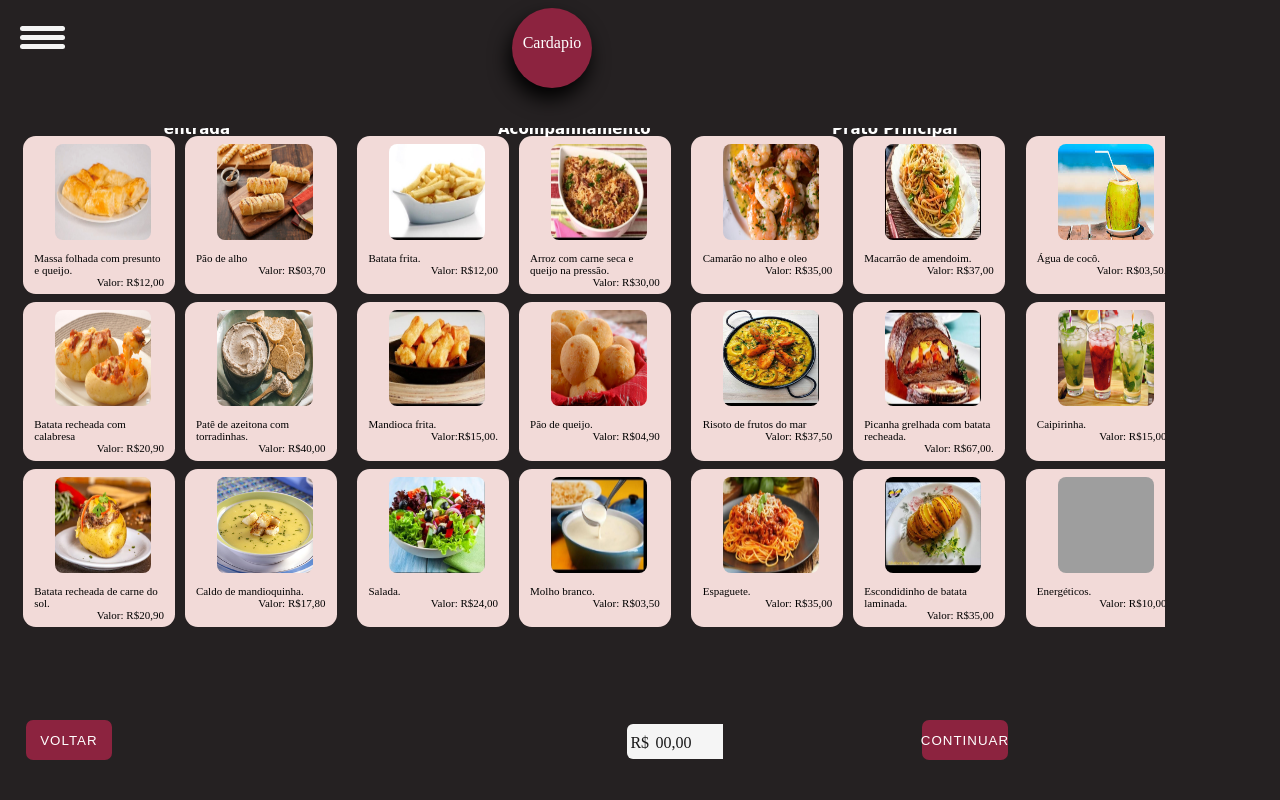
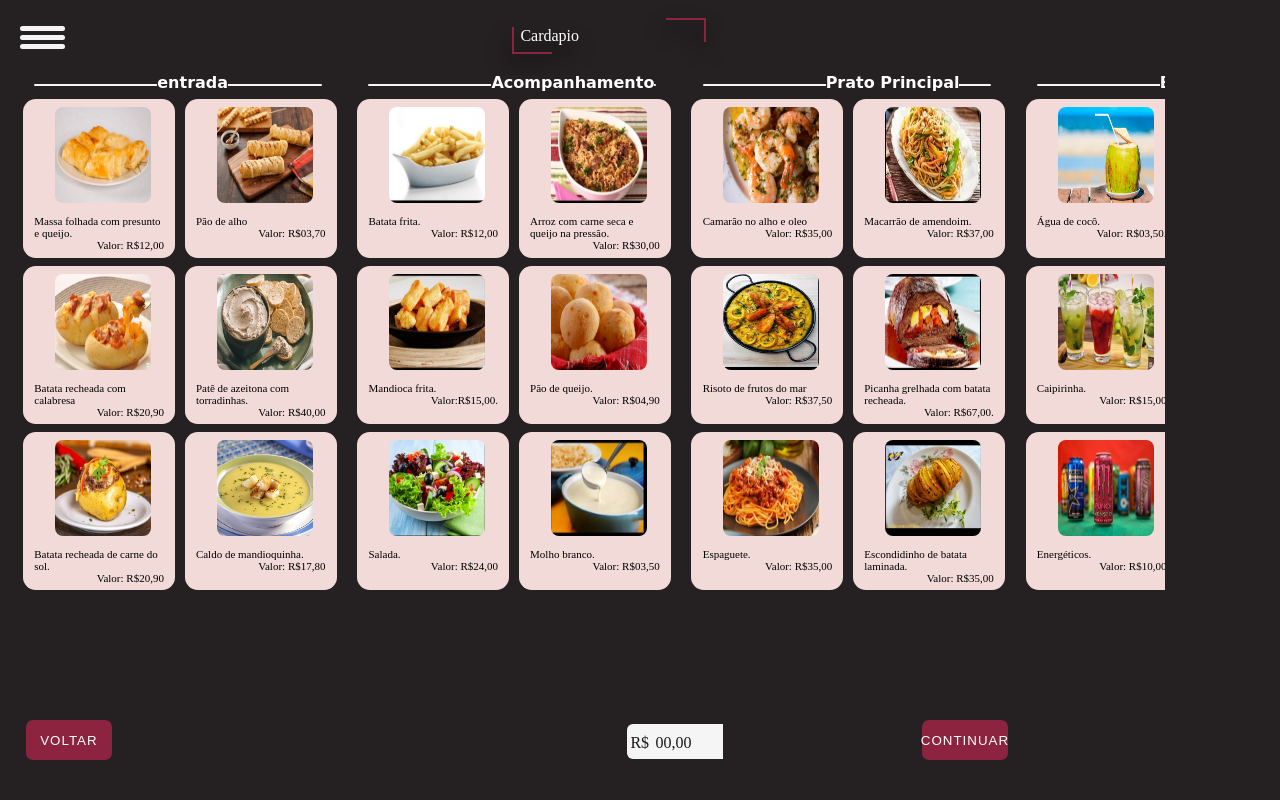
Before and after one commit to Juliana-so003/Restaurante, a PHP site: page /html/telacardapio.html in a window 1280 px wide. Run offline with PHP 8.4, Linux system fonts and the light colour scheme; grey boxes are pictures that could not be loaded.

Commit message:
arrumando pequenas coisas

```diff
--- a/sistema cliente/css/cardapio1.css
+++ b/sistema cliente/css/cardapio1.css
@@ -21,19 +21,34 @@ background:#252122;
 }
 
 #menu2{
-  top:0.5em;
+  top:1.7em;
   left: 40%;
-  border-radius:50%;
-    height: 5em;
-    padding-top:1.6em;
-    width: 5em ;
-      background: #8c233f;
+    height: 1.7em;
+    width: 2.5em;
+    border-bottom: 2px solid  #8c233f;
+    border-left: 2px solid  #8c233f;
     position: relative;
+
     filter: drop-shadow(
 -3px 11px 10px #000000
 );
 }
+#menu3{
+  top:1.1em;
+  left: 52%;
+    height: 1.5em;
+    width: 2.5em;
+    border-top: 2px solid  #8c233f;
+    border-right: 2px solid  #8c233f;
+    position: absolute;
+    filter: drop-shadow(
+-3px 11px 10px #000000
+);
+}
+
+
 #p_menu{
+  margin: 0 0 0.6em 0.4em;
   color:white;
   text-align:center;
   position: relative;
@@ -85,17 +100,27 @@ overflow: hidden;
   width: 95%;
   justify-content: start;
   margin: 0 5.5px;
+padding-top: 1em;
+}
+h3{
+  background: #252122;
+  position: absolute;
+  left: 43%;
+  color:white;
+  top:-2px;
+  font-family: 'Dancing Script', cursive;
+font-size: 16px;
+margin-bottom: 5px;
 
 }
-h3{
+.nome{
   position: absolute;
-  left: 45%;
-  color:white;
-  top:-8px;
-  font-family: 'Dancing Script', cursive;
-font-size: 15px;
-margin-bottom: 5px;
-
+left:1em;
+ background: whitesmoke;
+ width: 18em;
+ height: 2px;
+ top:9px;
+ border-radius: 5px;
 }
 footer{
     flex-direction: row;
--- a/sistema cliente/html/meus_pedidos.html
+++ b/sistema cliente/html/meus_pedidos.html
@@ -13,7 +13,7 @@
 
 
       <div class="titulo">Meus pedidos</div>
-
+  <img id="img_icone" src="../icones/cardapio-do-restaurante.png">
   <div class="container1">
 
     <input type="button" value="04/04/2021" class="data" onclick="mostrar('submenu1')">
--- a/sistema cliente/html/telacardapio.html
+++ b/sistema cliente/html/telacardapio.html
@@ -30,11 +30,13 @@
       </div>
        <div class="menu-bg" id="menu-bg"></div>
   <!-- div preta que esta sobre a img de fundo-->
-  <div class="body2"></div>
+
   <!-- bolinha la de cima-->
+  <div id="menu3"></div>
   <div id="menu2">
     <p id="p_menu">Cardapio</p>
   </div>
+
   <!-- categorias-->
 
   <div class="containe2">
@@ -42,6 +44,7 @@
     <!-- entradas-->
     <div id="entrada" class="hidden">
 <!-- primeira coluna dos pratos -->
+  <div class="nome"></div>
 <h3>entrada</h3>
       <div class="sub_container2">
         <div class="pratos" id="pratos">
@@ -90,7 +93,9 @@
 
 
   <!-- Acompanhamento -->
-  <div id="acompanhamento" class="hidden"><h3>Acompanhamento</h3>
+  <div id="acompanhamento" class="hidden">
+      <div class="nome"></div>
+    <h3>Acompanhamento</h3>
     <!-- primeira coluna dos pratos -->
     <div class="sub_container2">
       <div class="pratos">
@@ -134,6 +139,7 @@
 
   <!-- prato principal -->
   <div id="principal" class="hidden">
+     <div class="nome"></div>
     <h3>Prato Principal</h3>
       <!-- primeira coluna -->
 
@@ -178,7 +184,9 @@
 
   <!-- bebidas -->
   <div id="bebidas" class="hidden">
+   <div class="nome"></div>
     <h3>Bebidas</h3>
+
       <!-- 1 coluna -->
     <div class="sub_container2">
       <div class="pratos">
@@ -192,7 +200,7 @@
         <p class="p_prato2">Valor: R$15,00 </p>
       </div>
       <div class="pratos">
-        <img class="img_container2" src="../Bebidas/Energetico.jpg ">
+        <img class="img_container2" src="../Bebidas/Energetico.jpg">
         <p class="p_prato1">Energéticos.</p>
         <p class="p_prato2">Valor: R$10,00 </p>
       </div>
@@ -220,6 +228,7 @@
 
   <!-- sobremesa -->
   <div id="sobremesa" class="hidden">
+      <div class="nome"></div>
     <h3>Sobremesas</h3>
       <!-- 1 coluna -->
     <div class="sub_container2">
```
Also changed, not shown: sistema cliente/css/index.css (+6 -1 lines), sistema cliente/css/meus_pedidos.css (+34 -10 lines), sistema cliente/js/Etapas.js (+9 -1 lines), sistema cliente/js/conta.js (+14 -6 lines), sistema cliente/Bebidas/Energetico.jpg (renamed from sistema cliente/Bebidas/Energ├йtico.jpg), sistema cliente/icones/cardapio-do-restaurante.png (added).
